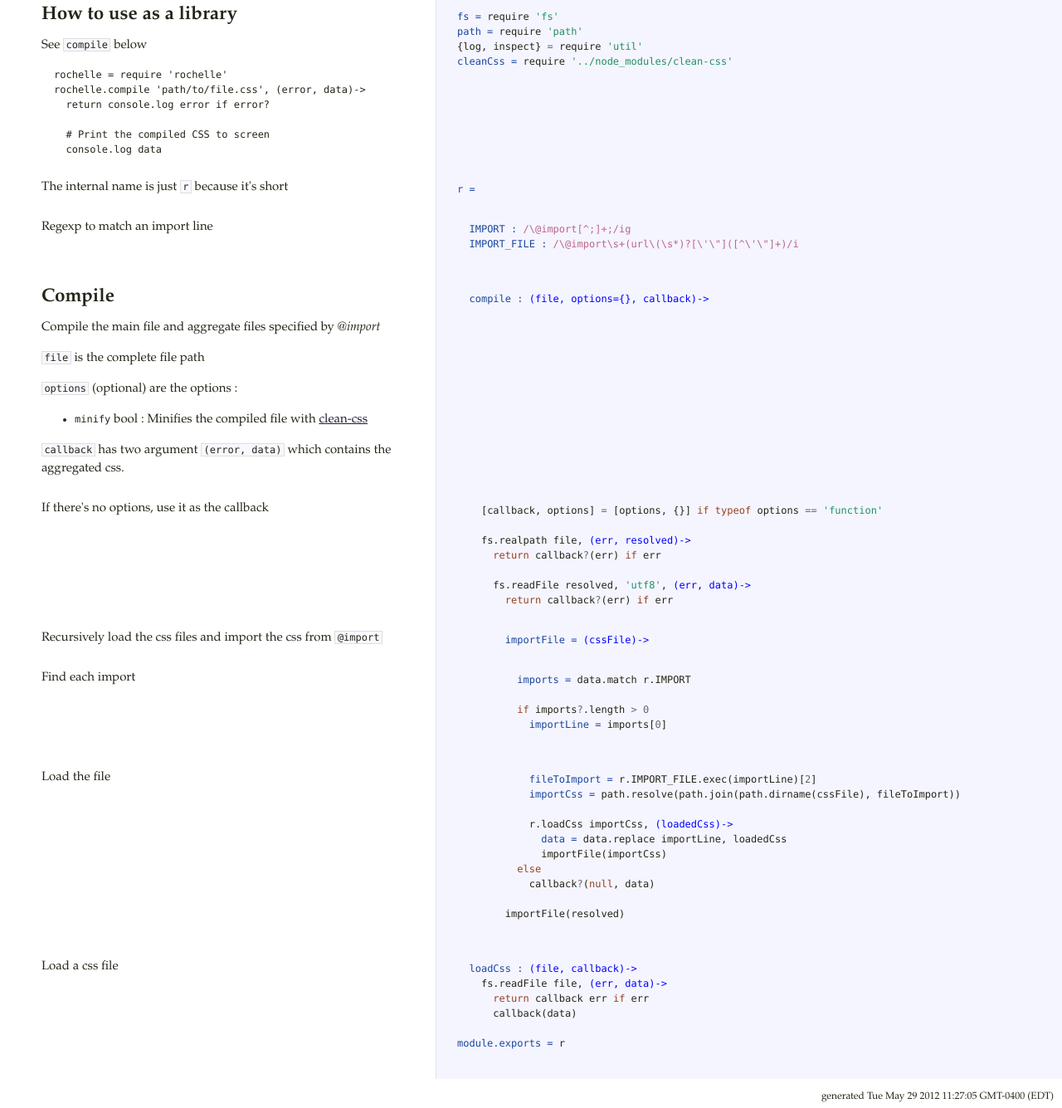
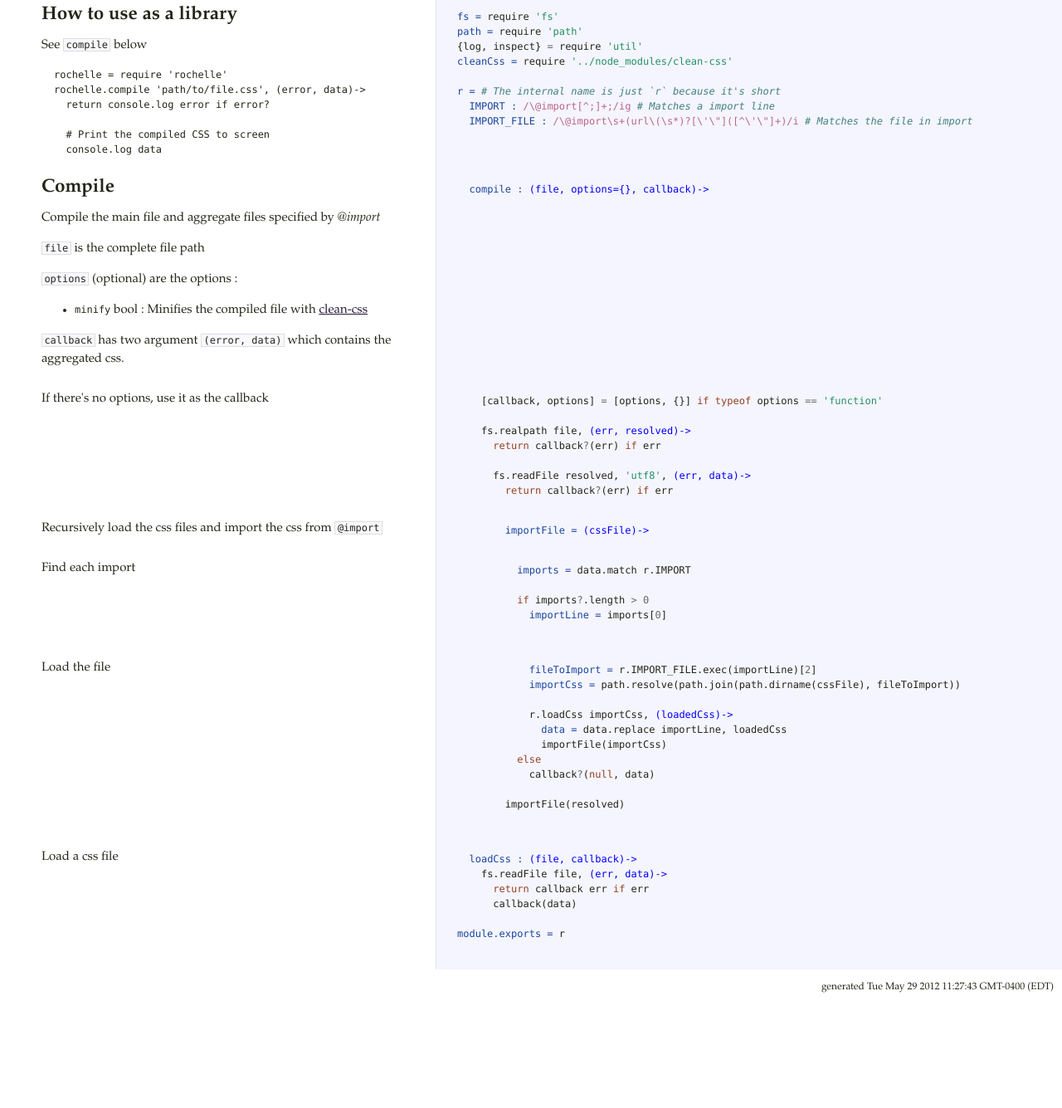
Before and after one commit to dsimard/rochelle, a plain HTML site: page lib/index.coffee.html in a window 1280 px wide. Shown: the part 103-1438 px from the top of the page at 83% size. After the commit the page ends 1313 px from the top, so only its background shows below. Drawn offline with Linux system fonts and the light colour scheme.

Commit message:
Doc regenerated automatically

```diff
--- a/lib/index.coffee.html
+++ b/lib/index.coffee.html
@@ -12,11 +12,12 @@ rochelle.compile 'path/to/file.css', (error, data)-&gt;
 </td><td class="code"><div class="highlight"><pre><span class="nv">fs = </span><span class="nx">require</span> <span class="s1">&#39;fs&#39;</span>
 <span class="nv">path = </span><span class="nx">require</span> <span class="s1">&#39;path&#39;</span>
 <span class="p">{</span><span class="nx">log</span><span class="p">,</span> <span class="nx">inspect</span><span class="p">}</span> <span class="o">=</span> <span class="nx">require</span> <span class="s1">&#39;util&#39;</span>
-<span class="nv">cleanCss = </span><span class="nx">require</span> <span class="s1">&#39;../node_modules/clean-css&#39;</span></pre></div></td></tr><tr id="section-2"><td class="docs"><div class="pilwrap"><a href="#section-2" class="pilcrow">&#182;</a></div><p>The internal name is just <code>r</code> because it's short</p>
-</td><td class="code"><div class="highlight"><pre><span class="nv">r = </span></pre></div></td></tr><tr id="section-3"><td class="docs"><div class="pilwrap"><a href="#section-3" class="pilcrow">&#182;</a></div><p>Regexp to match an import line</p>
-</td><td class="code"><div class="highlight"><pre>  <span class="nv">IMPORT : </span><span class="sr">/\@import[^;]+;/ig</span>
-  <span class="nv">IMPORT_FILE : </span><span class="sr">/\@import\s+(url\(\s*)?[\&#39;\&quot;]([^\&#39;\&quot;]+)/i</span>
-  </pre></div></td></tr><tr id="section-4"><td class="docs"><div class="pilwrap"><a href="#section-4" class="pilcrow">&#182;</a></div><h2>Compile</h2>
+<span class="nv">cleanCss = </span><span class="nx">require</span> <span class="s1">&#39;../node_modules/clean-css&#39;</span>
+
+<span class="nv">r = </span><span class="c1"># The internal name is just `r` because it&#39;s short</span>
+  <span class="nv">IMPORT : </span><span class="sr">/\@import[^;]+;/ig</span> <span class="c1"># Matches a import line</span>
+  <span class="nv">IMPORT_FILE : </span><span class="sr">/\@import\s+(url\(\s*)?[\&#39;\&quot;]([^\&#39;\&quot;]+)/i</span> <span class="c1"># Matches the file in import</span>
+  </pre></div></td></tr><tr id="section-2"><td class="docs"><div class="pilwrap"><a href="#section-2" class="pilcrow">&#182;</a></div><h2>Compile</h2>
 
 <p>Compile the main file and aggregate files specified by <em>@import</em></p>
 
@@ -29,20 +30,20 @@ rochelle.compile 'path/to/file.css', (error, data)-&gt;
 </ul>
 
 <p><code>callback</code> has two argument <code>(error, data)</code> which contains the aggregated css.</p>
-</td><td class="code"><div class="highlight"><pre>  <span class="nv">compile : </span><span class="nf">(file, options={}, callback)-&gt;</span></pre></div></td></tr><tr id="section-5"><td class="docs"><div class="pilwrap"><a href="#section-5" class="pilcrow">&#182;</a></div><p>If there's no options, use it as the callback</p>
+</td><td class="code"><div class="highlight"><pre>  <span class="nv">compile : </span><span class="nf">(file, options={}, callback)-&gt;</span></pre></div></td></tr><tr id="section-3"><td class="docs"><div class="pilwrap"><a href="#section-3" class="pilcrow">&#182;</a></div><p>If there's no options, use it as the callback</p>
 </td><td class="code"><div class="highlight"><pre>    <span class="p">[</span><span class="nx">callback</span><span class="p">,</span> <span class="nx">options</span><span class="p">]</span> <span class="o">=</span> <span class="p">[</span><span class="nx">options</span><span class="p">,</span> <span class="p">{}]</span> <span class="k">if</span> <span class="k">typeof</span> <span class="nx">options</span> <span class="o">==</span> <span class="s1">&#39;function&#39;</span>
 
     <span class="nx">fs</span><span class="p">.</span><span class="nx">realpath</span> <span class="nx">file</span><span class="p">,</span> <span class="nf">(err, resolved)-&gt;</span>
       <span class="k">return</span> <span class="nx">callback</span><span class="o">?</span><span class="p">(</span><span class="nx">err</span><span class="p">)</span> <span class="k">if</span> <span class="nx">err</span>
 
       <span class="nx">fs</span><span class="p">.</span><span class="nx">readFile</span> <span class="nx">resolved</span><span class="p">,</span> <span class="s1">&#39;utf8&#39;</span><span class="p">,</span> <span class="nf">(err, data)-&gt;</span>
-        <span class="k">return</span> <span class="nx">callback</span><span class="o">?</span><span class="p">(</span><span class="nx">err</span><span class="p">)</span> <span class="k">if</span> <span class="nx">err</span></pre></div></td></tr><tr id="section-6"><td class="docs"><div class="pilwrap"><a href="#section-6" class="pilcrow">&#182;</a></div><p>Recursively load the css files and import the css from <code>@import</code></p>
-</td><td class="code"><div class="highlight"><pre>        <span class="nv">importFile = </span><span class="nf">(cssFile)-&gt;</span></pre></div></td></tr><tr id="section-7"><td class="docs"><div class="pilwrap"><a href="#section-7" class="pilcrow">&#182;</a></div><p>Find each import</p>
+        <span class="k">return</span> <span class="nx">callback</span><span class="o">?</span><span class="p">(</span><span class="nx">err</span><span class="p">)</span> <span class="k">if</span> <span class="nx">err</span></pre></div></td></tr><tr id="section-4"><td class="docs"><div class="pilwrap"><a href="#section-4" class="pilcrow">&#182;</a></div><p>Recursively load the css files and import the css from <code>@import</code></p>
+</td><td class="code"><div class="highlight"><pre>        <span class="nv">importFile = </span><span class="nf">(cssFile)-&gt;</span></pre></div></td></tr><tr id="section-5"><td class="docs"><div class="pilwrap"><a href="#section-5" class="pilcrow">&#182;</a></div><p>Find each import</p>
 </td><td class="code"><div class="highlight"><pre>          <span class="nv">imports = </span><span class="nx">data</span><span class="p">.</span><span class="nx">match</span> <span class="nx">r</span><span class="p">.</span><span class="nx">IMPORT</span>
 
           <span class="k">if</span> <span class="nx">imports</span><span class="o">?</span><span class="p">.</span><span class="nx">length</span> <span class="o">&gt;</span> <span class="mi">0</span>
             <span class="nv">importLine = </span><span class="nx">imports</span><span class="p">[</span><span class="mi">0</span><span class="p">]</span>
-            </pre></div></td></tr><tr id="section-8"><td class="docs"><div class="pilwrap"><a href="#section-8" class="pilcrow">&#182;</a></div><p>Load the file</p>
+            </pre></div></td></tr><tr id="section-6"><td class="docs"><div class="pilwrap"><a href="#section-6" class="pilcrow">&#182;</a></div><p>Load the file</p>
 </td><td class="code"><div class="highlight"><pre>            <span class="nv">fileToImport = </span><span class="nx">r</span><span class="p">.</span><span class="nx">IMPORT_FILE</span><span class="p">.</span><span class="nx">exec</span><span class="p">(</span><span class="nx">importLine</span><span class="p">)[</span><span class="mi">2</span><span class="p">]</span>
             <span class="nv">importCss = </span><span class="nx">path</span><span class="p">.</span><span class="nx">resolve</span><span class="p">(</span><span class="nx">path</span><span class="p">.</span><span class="nx">join</span><span class="p">(</span><span class="nx">path</span><span class="p">.</span><span class="nx">dirname</span><span class="p">(</span><span class="nx">cssFile</span><span class="p">),</span> <span class="nx">fileToImport</span><span class="p">))</span>
 
@@ -53,7 +54,7 @@ rochelle.compile 'path/to/file.css', (error, data)-&gt;
             <span class="nx">callback</span><span class="o">?</span><span class="p">(</span><span class="kc">null</span><span class="p">,</span> <span class="nx">data</span><span class="p">)</span>
 
         <span class="nx">importFile</span><span class="p">(</span><span class="nx">resolved</span><span class="p">)</span>
-  </pre></div></td></tr><tr id="section-9"><td class="docs"><div class="pilwrap"><a href="#section-9" class="pilcrow">&#182;</a></div><p>Load a css file</p>
+  </pre></div></td></tr><tr id="section-7"><td class="docs"><div class="pilwrap"><a href="#section-7" class="pilcrow">&#182;</a></div><p>Load a css file</p>
 </td><td class="code"><div class="highlight"><pre>  <span class="nv">loadCss : </span><span class="nf">(file, callback)-&gt;</span>
     <span class="nx">fs</span><span class="p">.</span><span class="nx">readFile</span> <span class="nx">file</span><span class="p">,</span> <span class="nf">(err, data)-&gt;</span>
       <span class="k">return</span> <span class="nx">callback</span> <span class="nx">err</span> <span class="k">if</span> <span class="nx">err</span>
@@ -61,4 +62,4 @@ rochelle.compile 'path/to/file.css', (error, data)-&gt;
 
 <span class="nv">module.exports = </span><span class="nx">r</span>
 
-</pre></div></td></tr></tbody></table><div id="generated">generated Tue May 29 2012 11:27:05 GMT-0400 (EDT)  </div></div></body></html>
+</pre></div></td></tr></tbody></table><div id="generated">generated Tue May 29 2012 11:27:43 GMT-0400 (EDT)  </div></div></body></html>
```
Also changed, not shown: bin/rochelle.coffee.html (+1 -1 lines), index.html (+4 -4 lines).
